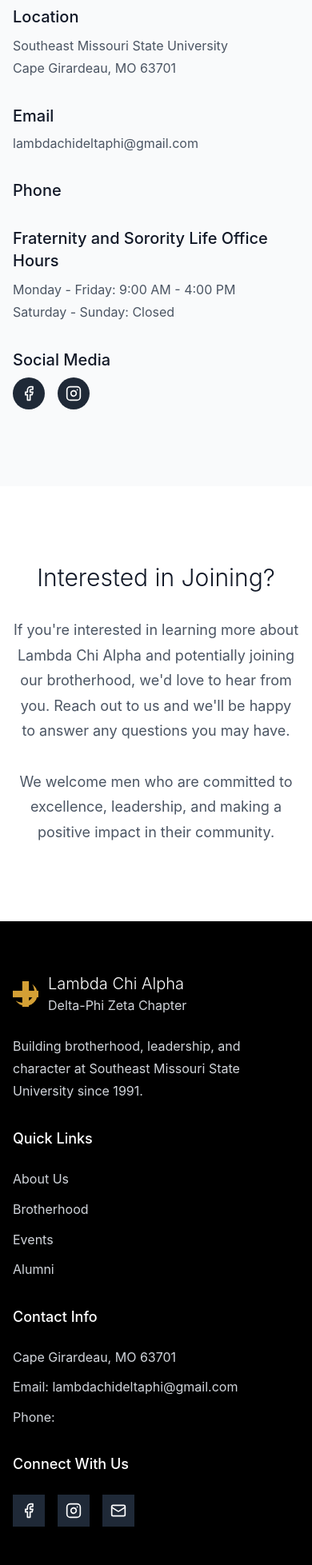
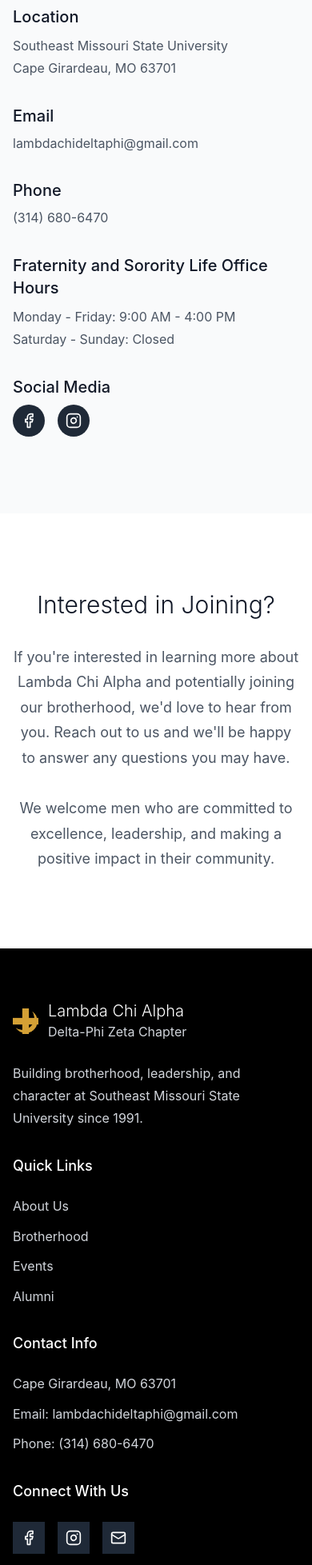
Before and after one commit to bCodes22/SemoLambaChi.com, a React (Vite) app: page /contact in a window 390 px wide. Shown: the part 1217-3174 px from the top of the page at 80% size. Built offline with nearby package versions, Linux system fonts and the light colour scheme.

Commit message:
Add phone number to Footer and Contact page

```diff
--- a/src/components/Footer.tsx
+++ b/src/components/Footer.tsx
@@ -51,7 +51,7 @@
             <div className="space-y-3 text-gray-300">
               <p>Cape Girardeau, MO 63701</p>
               <p>Email: lambdachideltaphi@gmail.com</p>
-              <p>Phone: </p>
+              <p>Phone: (314) 680-6470</p>
             </div>
           </div>
 
--- a/src/pages/Contact.tsx
+++ b/src/pages/Contact.tsx
@@ -89,7 +89,7 @@
                 </div>
                 <div>
                   <h3 className="text-xl font-medium text-gray-900 mb-2">Phone</h3>
-                  <p className="text-gray-600"></p>
+                  <p className="text-gray-600">(314) 680-6470</p>
                 </div>
                 <div>
                   <h3 className="text-xl font-medium text-gray-900 mb-2">Fraternity and Sorority Life Office Hours</h3>
```
